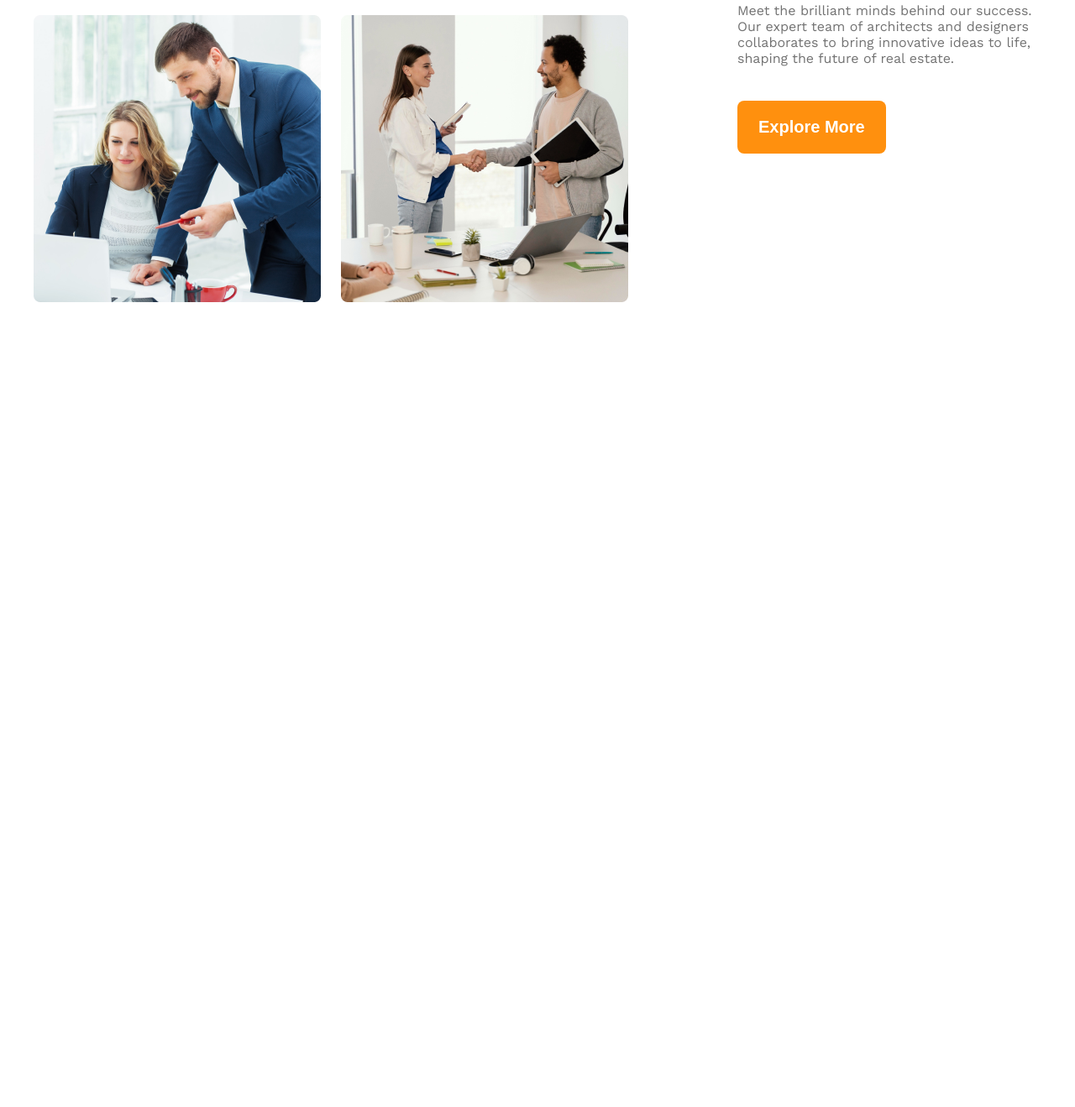
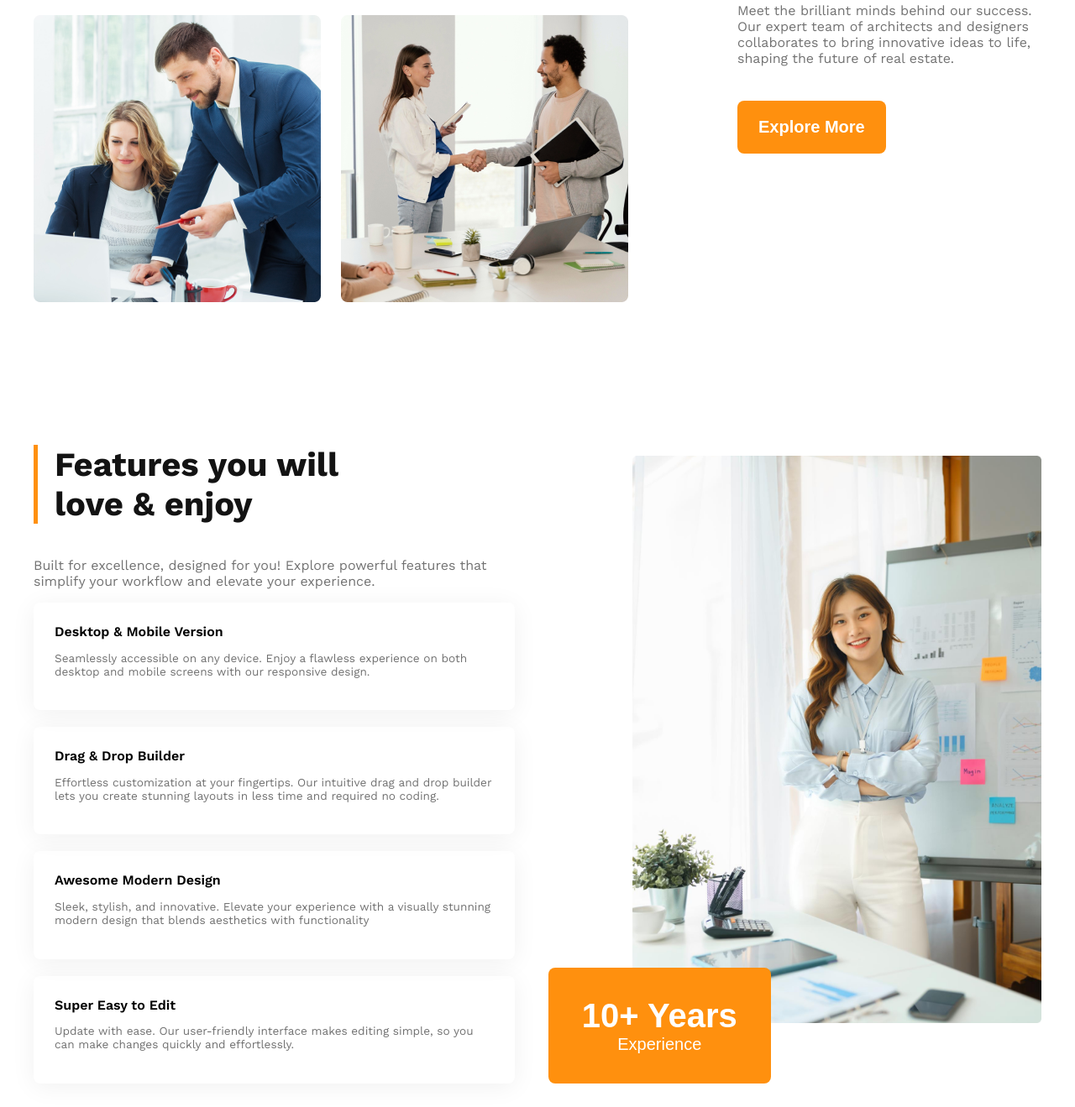
Before and after one commit to kaijentuhyo/G3-Architects, a plain HTML site: page index.html in a window 1280 px wide. Shown: the part 1701-3020 px from the top of the page at 84% size. Before the commit the page ends 2069 px from the top, so only its background shows below. Drawn offline with nearby package versions, Linux system fonts and the light colour scheme.

Commit message:
Implemented the features section.

```diff
--- a/index.html
+++ b/index.html
@@ -52,6 +52,39 @@
             </div>
         </section>
         <!-- Teams Section Ends -->
+        <!-- Features Section Starts -->
+        <section class="features display-flex">
+            <div>
+                <h3 id="feature-section-title" class="feature-title dark-1">Features you will<br>love & enjoy</h3>
+                <p class="feature-description dark-3">Built for excellence, designed for you! Explore powerful features that simplify your workflow and elevate your experience.</p>
+                <!-- Feature Card Container -->
+                <div class="feature-card">
+                    <h4 class="feature-sub-title">Desktop & Mobile Version</h4>
+                    <p class="feature-card-description dark-3">Seamlessly accessible on any device. Enjoy a flawless experience on both desktop and mobile screens with our responsive design.</p>
+                </div>
+                <div class="feature-card">
+                    <h4 class="feature-sub-title">Drag & Drop Builder</h4>
+                    <p class="feature-card-description dark-3">Effortless customization at your fingertips. Our intuitive drag and drop builder lets you create stunning layouts in less time and required no coding.</p>
+                </div>
+                <div class="feature-card">
+                    <h4 class="feature-sub-title">Awesome Modern Design</h4>
+                    <p class="feature-card-description dark-3">Sleek, stylish, and innovative. Elevate your experience with a visually stunning modern design that blends aesthetics with functionality</p>
+                </div>
+                <div class="feature-card">
+                    <h4 class="feature-sub-title">Super Easy to Edit</h4>
+                    <p class="feature-card-description dark-3">Update with ease. Our user-friendly interface makes editing simple, so you can make changes quickly and effortlessly.</p>
+                </div>
+            </div>
+            <div class="featured-architect">
+                <img src="images/architect.png" alt="">
+                <button id="experience-badge" class="btn-primary">
+                    <span id="experience-year">10+ Years</span>
+                    <br>
+                    <span id="experience-text">Experience</span>
+                </button>
+            </div>
+        </section>
+        <!-- Features Section Ends -->
     </main>
     <footer>
 
--- a/styles/style.css
+++ b/styles/style.css
@@ -134,6 +134,62 @@ main section {
 
 /* Teams Section Styles Ends */
 
+/* Features Section Styles Starts */
+
+.features {
+    gap: 140px;
+}
+
+#feature-section-title {
+    border-left: 5px solid #FF900E;
+    padding-left: 20px;
+}
+
+.feature-title {
+    font-size: 2.5rem;
+    font-weight: 700;
+}
+
+.feature-card {
+    padding: 25px;
+    border-radius: 8px;
+    box-shadow: 0 4px 30px 0 rgba(0, 0, 0, 0.06);
+    margin-bottom: 20px;
+}
+
+.feature-card .feature-sub-title {
+    font-size: 1rem;
+    font-weight: 600;
+    margin-top: 0px;
+    margin-bottom: 0px;
+}
+
+.feature-card-description {
+    font-size: 0.85rem;
+}
+
+#experience-badge {
+    padding: 35px 40px;
+    margin-left: -100px;
+    margin-top: -70px;
+}
+
+#experience-year {
+    font-size: 2.5rem;
+    font-weight: 700;
+}
+
+#experience-text {
+    font-weight: 500;
+}
+
+.featured-architect img {
+    margin-top: 53px;
+    width: 100%;
+}
+
+/* Features Section Styles Ends */
+
 /* Main Section Styles Ends */
 
 /* Resposive Media Query */
@@ -142,6 +198,7 @@ main section {
 @media screen and (max-width: 576px) {
     .navbar,
     .nav-links,
+    .features,
     .teams {
         flex-direction: column;
     }
@@ -151,14 +208,28 @@ main section {
     .our-features {
         margin-left: 20px;
     }
+    .featured-architect img {
+        margin-top: 0px;
+    }
+    #experience-badge {
+        margin-top: 20px;
+        margin-left: 20px;
+    }
 }
 
 /* Medium Size Device*/
 @media screen and (min-width: 576px) and (max-width: 992px) {
-    .teams {
+    .teams, .features {
         flex-direction: column;
     }
     .our-features {
         margin-left: 50px auto;
     }
+    .featured-architect img {
+        margin-top: 0px;
+    }
+    #experience-badge {
+        margin-top: 20px;
+        margin-left: 20px;
+    }
 }
```
